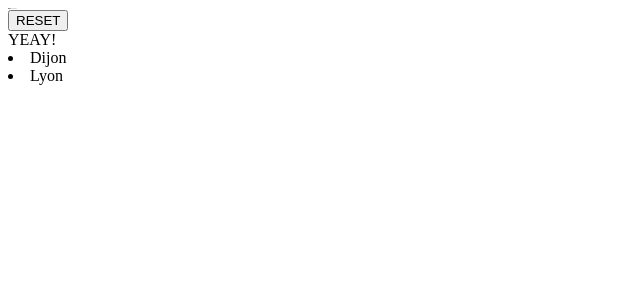
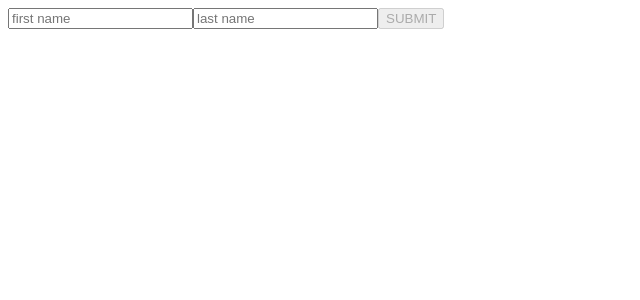
Before and after one commit to wishtack-training/wt-training-angular, an Angular app: page / in a window 1280 px wide. Shown: the top 300 px of the page, without its empty margins (0-640 px from the left). Built offline with nearby package versions, Linux system fonts and the light colour scheme.

Commit message:
Added `<wt-form-demo>` component.

```diff
--- a/src/app/app.component.html
+++ b/src/app/app.component.html
@@ -1 +1 @@
-<wt-demo></wt-demo>
+<wt-form-demo></wt-form-demo>
--- /dev/null
+++ b/src/app/playground/form-demo/form-demo.component.html
@@ -0,0 +1,26 @@
+<form
+    (ngSubmit)="submit()"
+    [formGroup]="userForm">
+
+    <input
+        formControlName="firstName"
+        placeholder="first name"
+        type="text">
+
+    <input
+        formControlName="lastName"
+        placeholder="last name"
+        type="text">
+
+    <button
+        [disabled]="!userForm.valid"
+        type="submit">SUBMIT
+    </button>
+
+</form>
+
+<div *ngIf="userForm.get('firstName').touched">
+    <li *ngIf="userForm.hasError('required', 'firstName')">
+        first name is required
+    </li>
+</div>
--- /dev/null
+++ b/src/app/playground/form-demo/form-demo.component.scss
@@ -0,0 +1,3 @@
+input.ng-touched.ng-invalid {
+    background-color: red;
+}
--- /dev/null
+++ b/src/app/playground/form-demo/form-demo.component.ts
@@ -0,0 +1,35 @@
+import { Component } from '@angular/core';
+import { FormControl, FormGroup, Validators } from '@angular/forms';
+
+@Component({
+    selector: 'wt-form-demo',
+    templateUrl: './form-demo.component.html',
+    styleUrls: ['./form-demo.component.scss']
+})
+export class FormDemoComponent {
+
+    userForm = new FormGroup({
+        firstName: new FormControl(null, [
+            Validators.required,
+            Validators.minLength(3)
+        ]),
+        lastName: new FormControl(),
+        address: new FormGroup({
+            city: new FormControl(),
+            postalCode: new FormControl()
+        })
+    });
+
+    constructor() {
+        /* @hack should be in ngOnInit */
+        this.userForm.valueChanges
+            .subscribe(data => {
+                console.log(data);
+            });
+    }
+
+    submit() {
+        console.log(this.userForm.value);
+    }
+
+}
```
Also changed, not shown: src/app/app.module.ts (+6 -3 lines).
